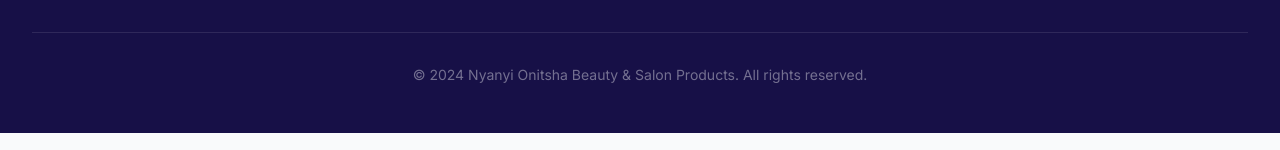
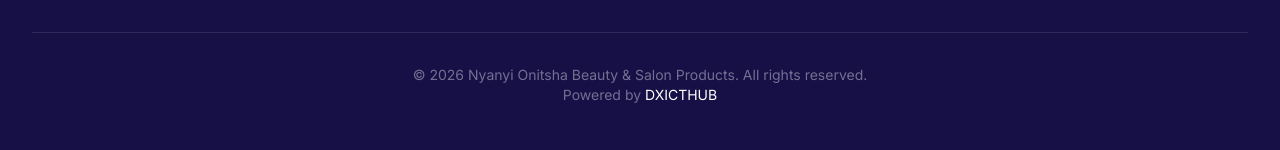
Before and after one commit to dxicthub/nwanyibeauty, a React (Vite) app: page / in a window 1280 px wide. Shown: the part 7910-8060 px from the top of the page. Built offline with nearby package versions, Linux system fonts and the light colour scheme; no server answers; the HTML template or start-up script is replaced by a standard one.

Commit message:
Update on Footer component

```diff
--- a/src/components/common/Footer.jsx
+++ b/src/components/common/Footer.jsx
@@ -159,8 +159,9 @@
 
         <div className="border-t border-white/10 mt-8 pt-8 text-center text-sm text-white/40">
           <p>
-            {settings?.footerText || '© 2024 Nyanyi Onitsha Beauty & Salon Products. All rights reserved.'}
+            {settings?.footerText || '© 2026 Nyanyi Onitsha Beauty & Salon Products. All rights reserved.'}
           </p>
+          <p>Powered by <span className='text-white'> <strong></strong>DXICTHUB</span></p>
         </div>
       </div>
     </footer>
```
